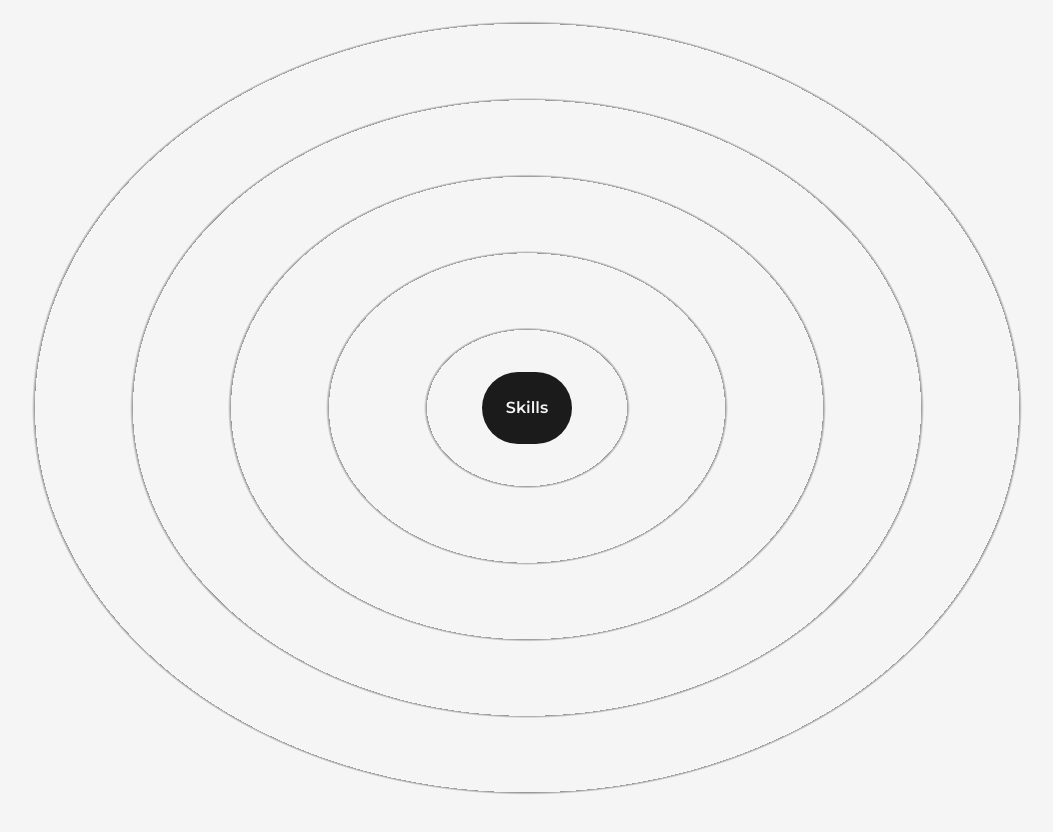
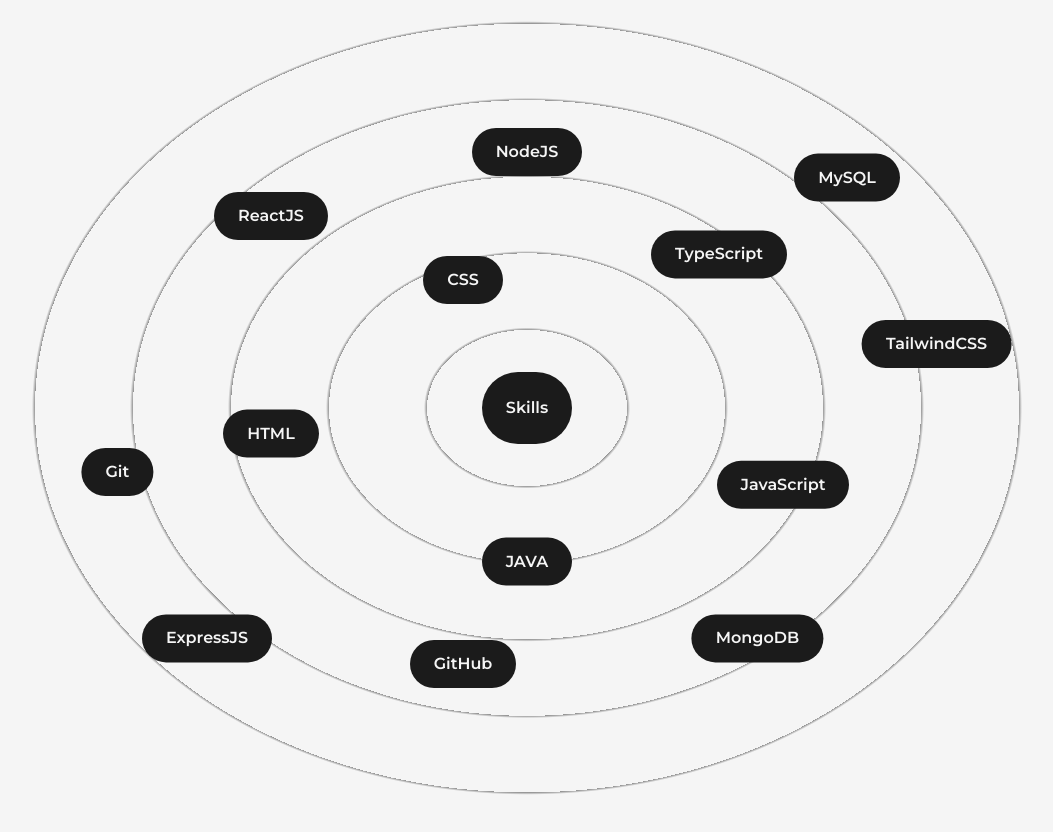
Before and after one commit to parekhprashil/Portfolio_Website, a Next.js app: page /about in a window 1280 px wide. Shown: the part 1180-2012 px from the top of the page, without its empty margins (113-1166 px from the left). Built offline with nearby package versions, Linux system fonts and the light colour scheme.

Commit message:
Skills Seaction Completed

```diff
--- a/src/components/Skills.js
+++ b/src/components/Skills.js
@@ -1,18 +1,47 @@
-import React from 'react'
-import { motion } from 'framer-motion';
+import React from "react";
+import { motion } from "framer-motion";
+
+const SkillsVariant = ({ name, x, y }) => (
+  <motion.div
+    className="flex items-center justify-center rounded-full bg-dark text-light font-semibold py-3 px-6 shadow-dark cursor-pointer absolute"
+    whileHover={{ scale: 1.05 }}
+    initial={{ x: 0, y: 0, opacity: 0 }}
+    whileInView={{ x: x, y: y, opacity: 1 }}
+    transition={{ duration: 1.5 }}
+    viewport={{ once: true, amount: 0.5 }}
+  >
+    {name}
+  </motion.div>
+);
 
 const Skills = () => {
   return (
     <>
-    <h2 className='font-bold text-8xl mt-64 w-full text-center'>Skills</h2>
-    <div className='w-full h-screen relative flex items-center justify-center rounded-full bg-circularLight'>
-      <motion.div className='flex items-center justify-center rounded-full bg-dark text-light font-semibold p-6 shadow-dark' whileHover={{ scale: 1.05 }}>
-        Skills
-      </motion.div>
+      <h2 className="font-bold text-8xl mt-64 w-full text-center">Skills</h2>
+      <div className="w-full h-screen relative flex items-center justify-center rounded-full bg-circularLight">
+        <motion.div
+          className="flex items-center justify-center rounded-full bg-dark text-light font-semibold p-6 shadow-dark cursor-pointer"
+          whileHover={{ scale: 1.05 }}
+        >
+          Skills
+        </motion.div>
+        <SkillsVariant name ="HTML" x="-20vw" y="2vw" />
+        <SkillsVariant name="CSS" x="-5vw" y="-10vw" />
+        <SkillsVariant name="JavaScript" x="20vw" y="6vw" />
+        <SkillsVariant name="JAVA" x="0vw" y="12vw" />
+        <SkillsVariant name="ReactJS" x="-20vw" y="-15vw" />
+        <SkillsVariant name="TypeScript" x="15vw" y="-12vw" />
+        <SkillsVariant name="TailwindCSS" x="32vw" y="-5vw" />
+        <SkillsVariant name="NodeJS" x="0vw" y="-20vw" />
+        <SkillsVariant name="ExpressJS" x="-25vw" y="18vw" />
+        <SkillsVariant name="MongoDB" x="18vw" y="18vw" />
+        <SkillsVariant name="Git" x="-32vw" y="5vw" />
+        <SkillsVariant name="GitHub" x="-5vw" y="20vw" />
+        <SkillsVariant name="MySQL" x="25vw" y="-18vw" />
 
-    </div>
+      </div>
     </>
-  )
-}
+  );
+};
 
-export default Skills
+export default Skills;
```
